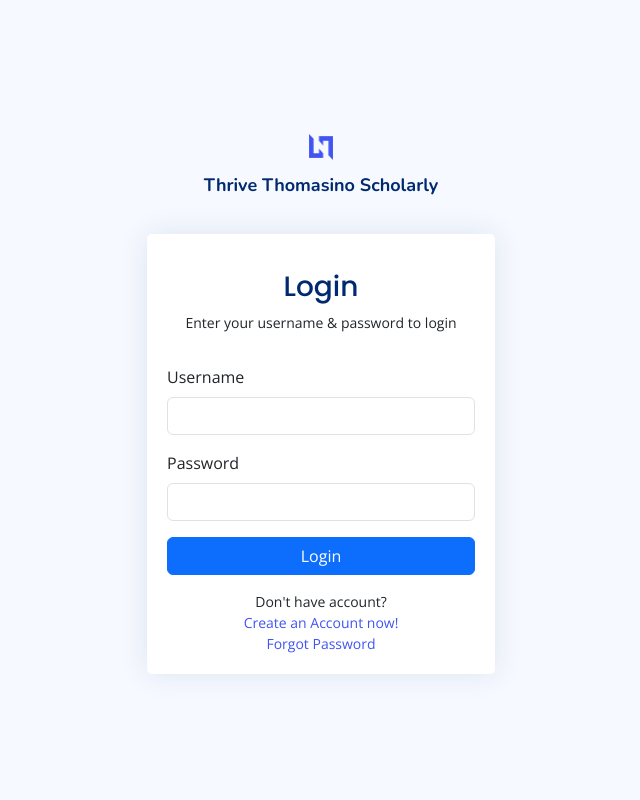
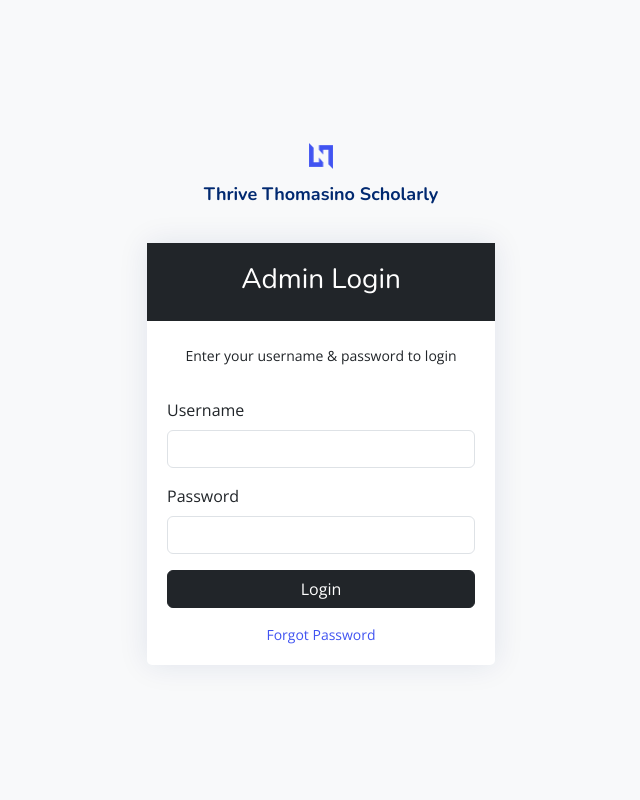
Before and after one commit to angeliV13/TT_Scholarly, a PHP site: page /account/login_admin.php in a window 1280 px wide. Shown: the whole page, without its empty margins (319-959 px from the left). Run offline with PHP 8.4, Linux system fonts and the light colour scheme; some libraries are stand-ins or nearby versions.

Commit message:
Give difference to admin and users

```diff
--- a/account/login_admin.php
+++ b/account/login_admin.php
@@ -9,7 +9,7 @@ include('includes/main.php')
 
 ?>
 
-<body>
+<body class="bg-light">
 
   <main>
     <div class="container">
@@ -28,10 +28,13 @@ include('includes/main.php')
 
               <div class="card mb-3">
 
+                <div class="card-title pb-3 bg-dark">
+                  <h5 class="text-center text-white fs-3">Admin Login</h5>
+                </div>
                 <div class="card-body">
 
                   <div class="pt-3 pb-3">
-                    <h5 class="card-title text-center pb-0 fs-3">Login</h5>
+                    <!-- <h5 class="card-title text-center pb-0 fs-3">Login</h5> -->
                     <p class="text-center small">Enter your username & password to login</p>
                   </div>
 
@@ -52,10 +55,10 @@ include('includes/main.php')
                     </div>
 
                     <div class="col-12">
-                      <button id="btn_login" class="btn btn-primary w-100" type="submit">Login</button>
+                      <button id="btn_login" class="btn btn-dark w-100" type="submit">Login</button>
                     </div>
                     <div class="col-12 text-center">
-                      <p class="small row-cols-1 mb-0">Don't have account? <a href="pages-register.php">Create an Account now!</a></p>
+                      <!-- <p class="small row-cols-1 mb-0">Don't have account? <a href="pages-register.php">Create an Account now!</a></p> -->
                       <p class=" small mb-0"> <a href="pages-register.html">Forgot Password</a> </p>
                     </div>
                     <!-- <div class="col-12 text-center">
```
